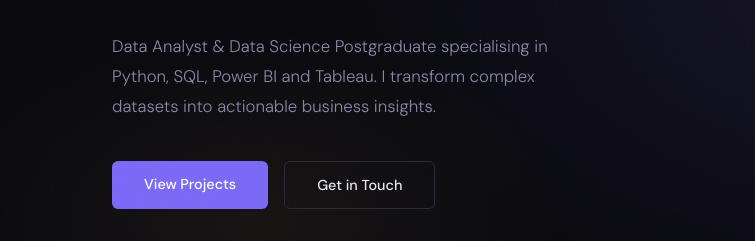
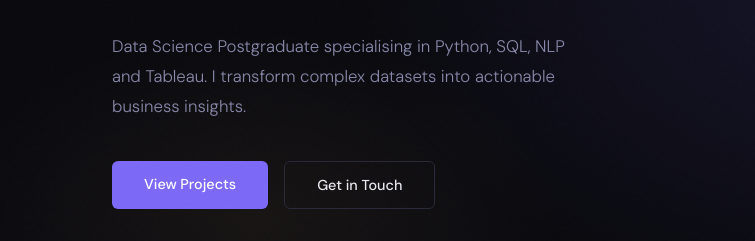
Before and after one commit to rashmutalik/rashmutalik.github.io, a plain HTML site: page index.html in a window 1280 px wide. Shown: the part 419-660 px from the top of the page, 0-755 px from the left. Drawn offline with nearby package versions, Linux system fonts and the light colour scheme.

Commit message:
Update index.html

```diff
--- a/index.html
+++ b/index.html
@@ -708,7 +708,7 @@
         Turning <em>Data</em><br/>Into Decisions
       </h1>
       <p class="hero-subtitle fade-in">
-        Data Analyst & Data Science Postgraduate specialising in Python, SQL, Power BI and Tableau. I transform complex datasets into actionable business insights.
+         Data Science Postgraduate specialising in Python, SQL, NLP and Tableau. I transform complex datasets into actionable business insights.
       </p>
       <div class="hero-btns fade-in">
         <a href="#projects" class="btn-primary">View Projects</a>
```
